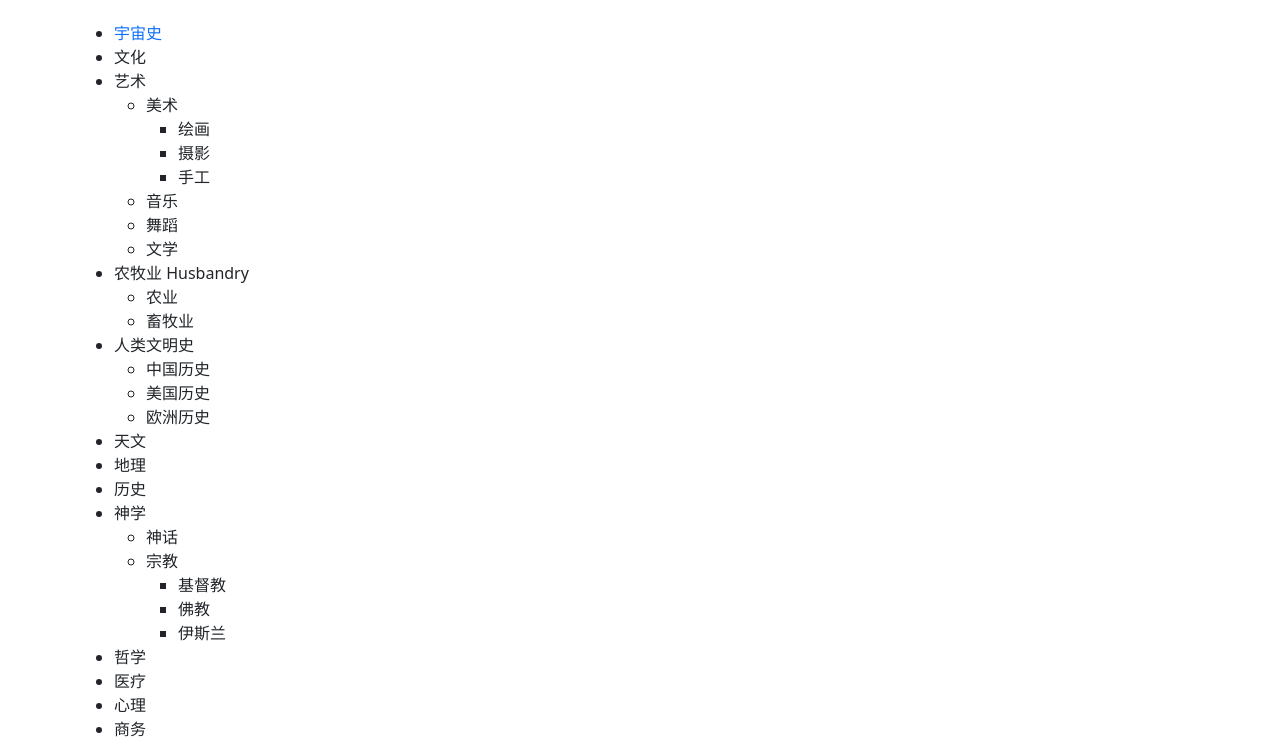
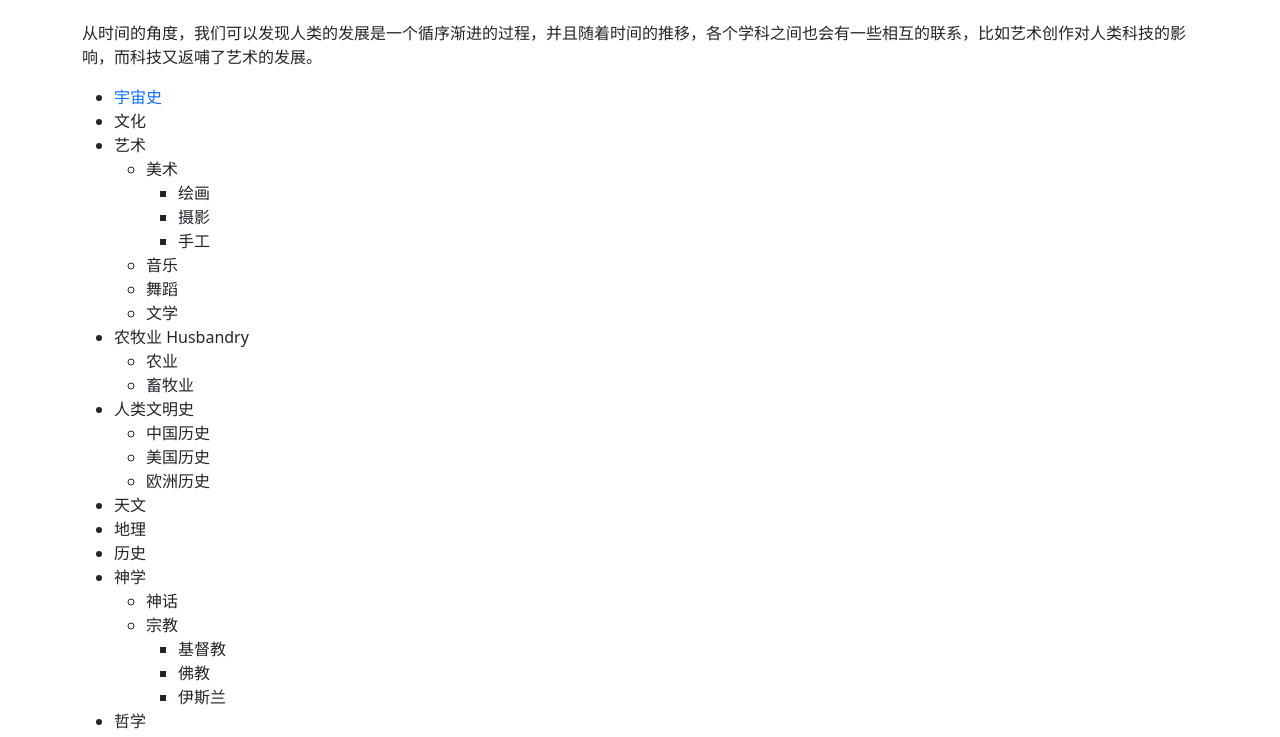
Before and after one commit to dotku/chronicle, a website: page index.html in a window 1280 px wide. Shown: the part 84-821 px from the top of the page. Drawn offline with nearby package versions, Linux system fonts and the light colour scheme.

Commit message:
Update index.html

```diff
--- a/index.html
+++ b/index.html
@@ -13,6 +13,7 @@
   <body>
     <div class="container">
     <h1 class="py-3 mb-4 border-bottom">百科编年史</h1>
+    <p>从时间的角度，我们可以发现人类的发展是一个循序渐进的过程，并且随着时间的推移，各个学科之间也会有一些相互的联系，比如艺术创作对人类科技的影响，而科技又返哺了艺术的发展。</p>
     <ul>
       <li><a href="./universe.html" class="text-decoration-none" role="button">宇宙史</a></li>
       <li>文化</li>
```
